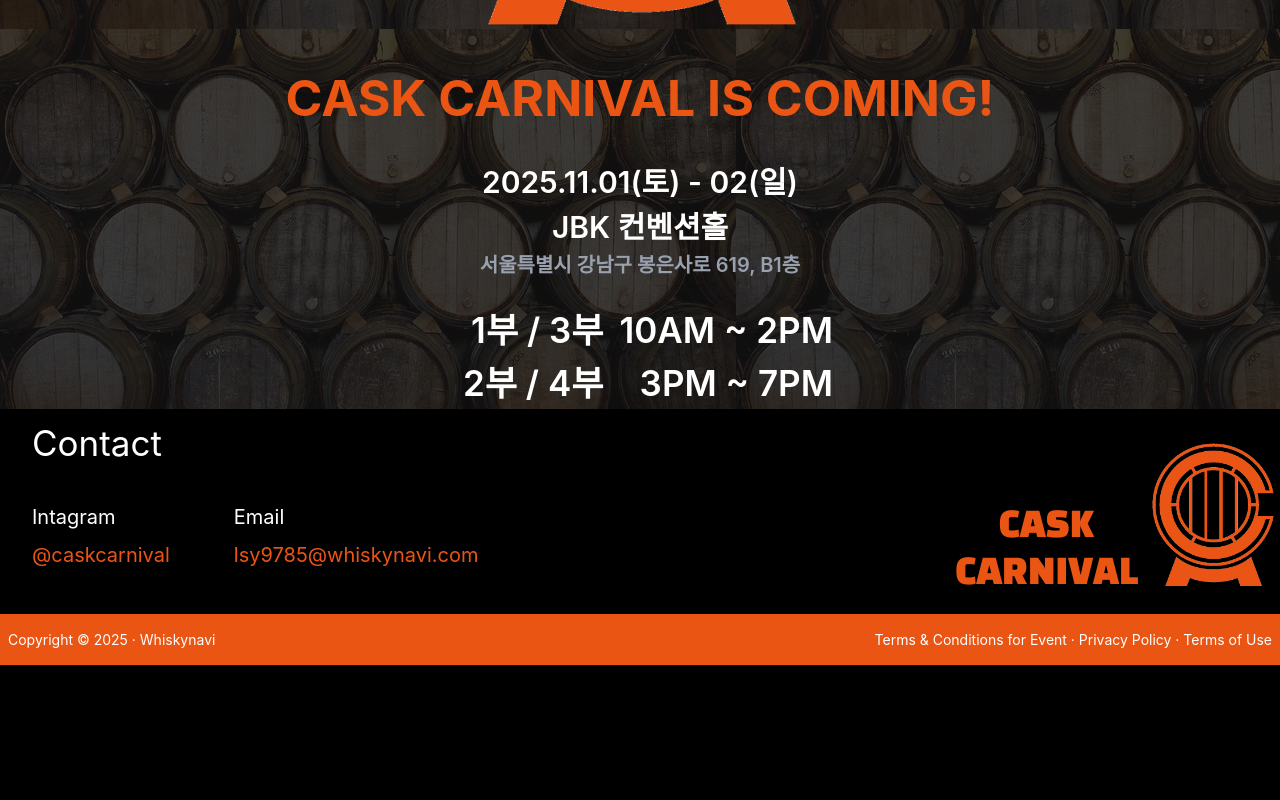
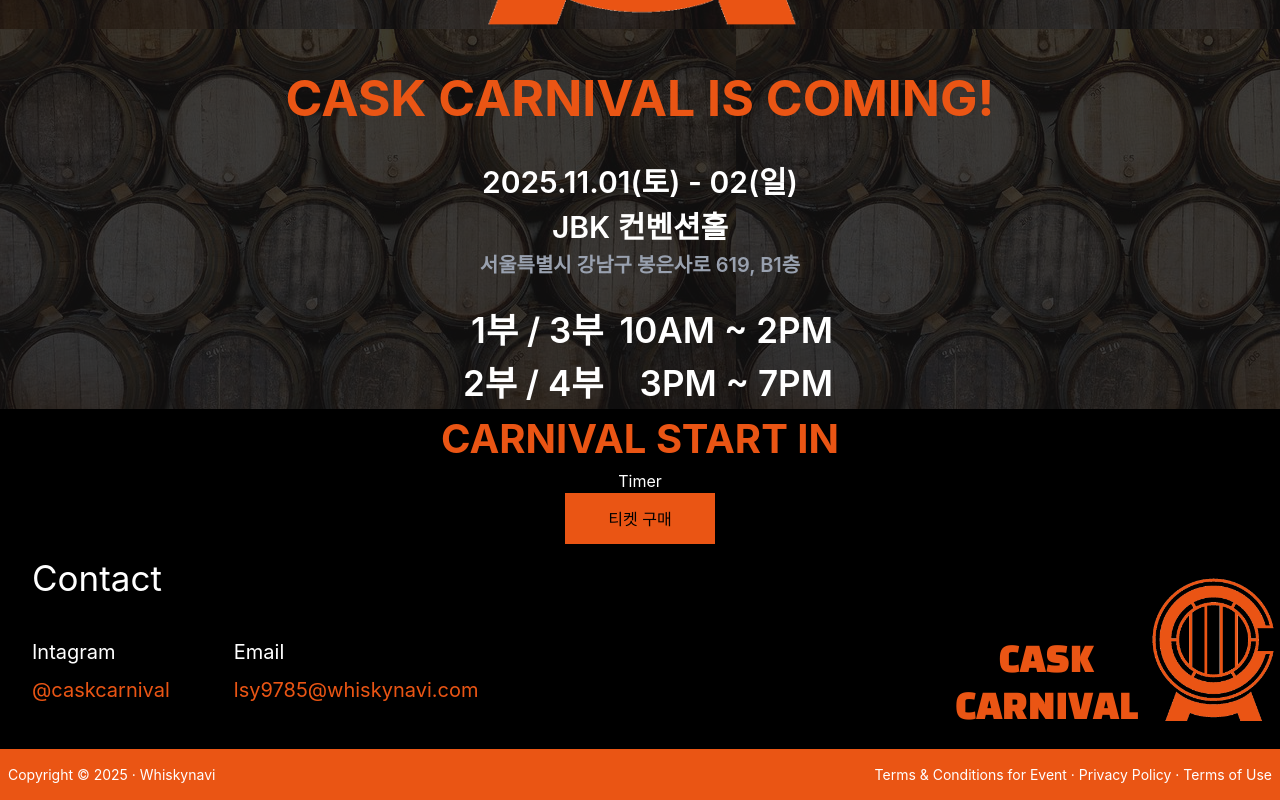
Before and after one commit to nightshaden/react-public-test, a React (Vite) app: page / in a window 1280 px wide. Shown: the part 547-1347 px from the top of the page. Before the commit the page ends 1212 px from the top, so only its background shows below. Built offline with nearby package versions, Linux system fonts and the light colour scheme.

Commit message:
타이머를 넣을 컴포넌트 기본 구조 작성

```diff
--- a/src/App.tsx
+++ b/src/App.tsx
@@ -1,6 +1,7 @@
 import Footer from './components/footer';
 import Header from './components/header';
 import Home from './components/main/Home';
+import Ticket from './components/main/Ticket';
 
 export default function App() {
   return (
@@ -8,6 +9,7 @@
       <Header /> {/* 상단 고정 */}
       <main>
         <Home />
+        <Ticket />
       </main>
       <Footer />
     </>
--- /dev/null
+++ b/src/components/main/Ticket.tsx
@@ -0,0 +1,9 @@
+export default function Ticket() {
+  return (
+    <div className='flex flex-col items-center' px-6>
+      <span className='text-[Poppins] text-[40px] text-[#EA5514] font-bold'>CARNIVAL START IN</span>
+      <span>Timer</span>
+      <button className='w-[150px] h-[51px] text-[Pretendard] bg-[#EA5514] text-black'>티켓 구매</button>
+    </div>
+  );
+}
```
